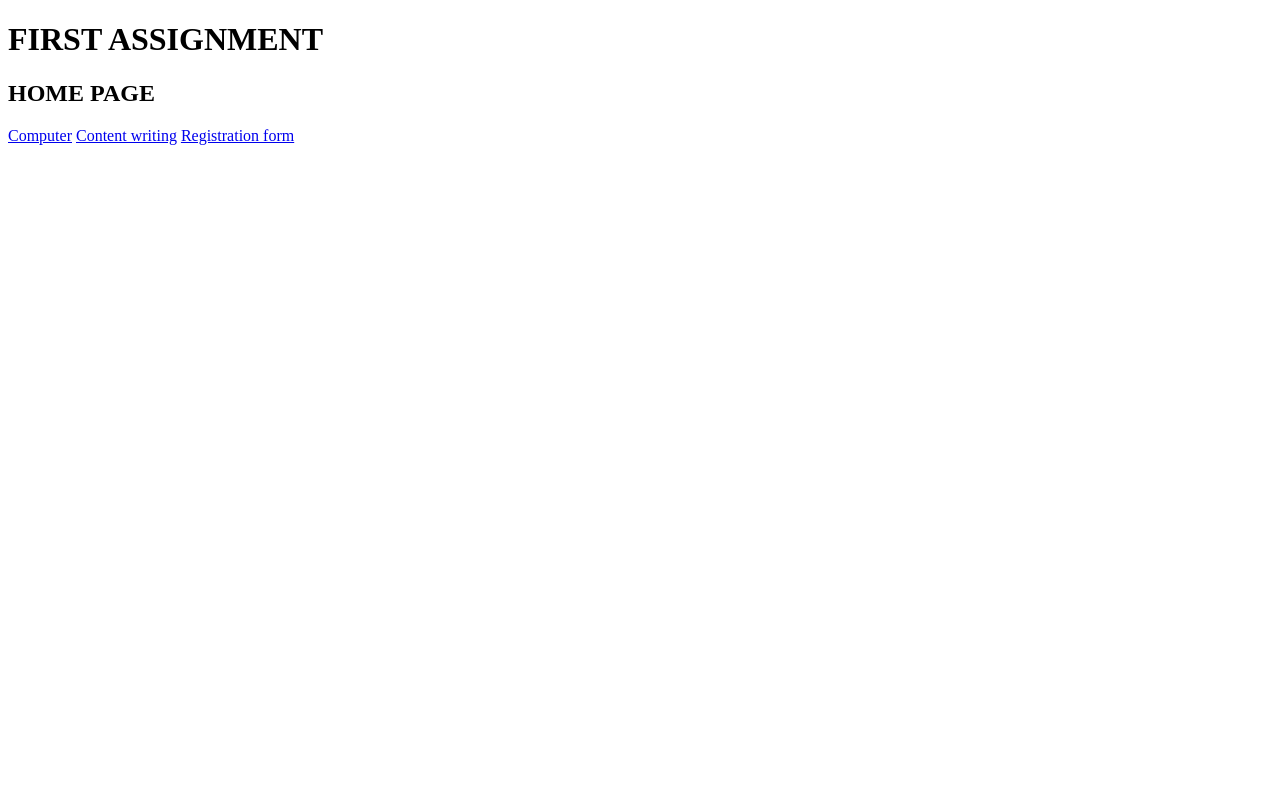
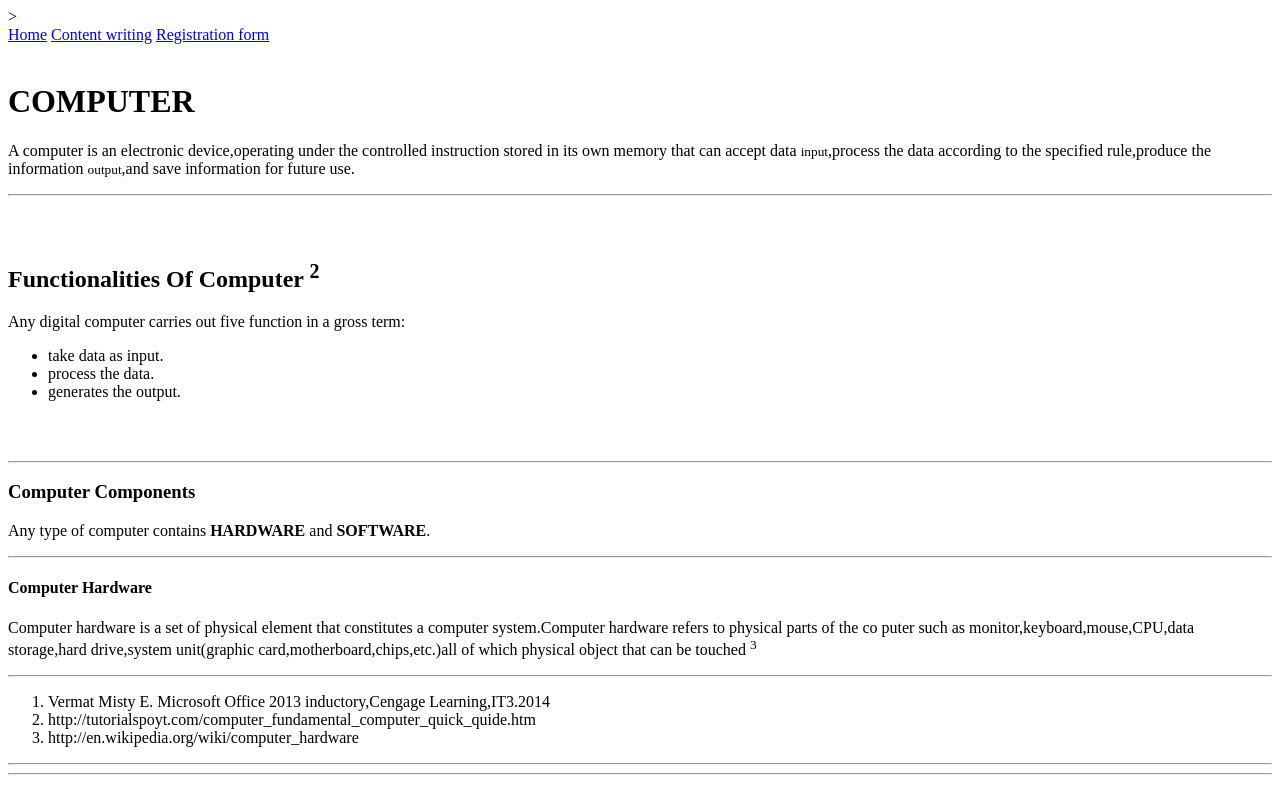
Before and after one commit to MohammadWasi12345/My-html-project-, a plain HTML site: page index.html in a window 1280 px wide. Drawn offline with Linux system fonts and the light colour scheme.

Commit message:
Add files via upload

```diff
--- a/index.html
+++ b/index.html
@@ -3,23 +3,40 @@
 <head>
     <meta charset="UTF-8">
     <meta name="viewport" content="width=device-width, initial-scale=1.0">
-    <title>Home</title>
+    <title>computer</title>
 </head>
 <body>
     <div>
-        <h1>FIRST ASSIGNMENT</h1>
-        <h2>HOME PAGE</h2>
-        <div>
-            <nav>
-                <a href="./computer/index.html">Computer</a>
-                <a href="./content writing/index.html">Content writing</a>
-                <a href="./form/index.html">Registration form</a>
-            </nav>
-        </div>
-
-
-
-
+      <div>
+        > <nav>
+            <a href="../index.html">Home</a>
+            <a href="../content writing/index.html">Content writing</a>
+            <a href="../form/index.html">Registration form</a>
+       </nav>
+      </div><br>
+      <div>
+        <h1>COMPUTER</h1>
+        <p>A computer is an electronic device,operating under the controlled instruction stored in its own memory that can accept data <small>input</small>,process the data according to the specified rule,produce the information <small>output</small>,and save information for future use.</p><hr>
+           <br><br>
+           <h2>Functionalities Of Computer <sup>2</sup></h2>
+           <p>Any digital computer carries out five function in a gross term:</p>
+           <ul>
+            <li>take data as input.</li>
+            <li>process the data.</li>
+            <li>generates the output.</li>
+           </ul><br><br>
+           <hr>
+           <h3>Computer Components</h3>
+           <p>Any type of computer contains <b>HARDWARE</b> and <b>SOFTWARE</b>.</p><hr>
+           <h4>Computer Hardware</h4>
+           <p>Computer hardware is a set of physical element that constitutes a computer system.Computer hardware refers to physical parts of the co puter such as monitor,keyboard,mouse,CPU,data storage,hard drive,system unit(graphic card,motherboard,chips,etc.)all of which physical object that can be touched <sup>3</sup></p>
+           <hr>
+           <ol>
+            <li>Vermat Misty E. Microsoft Office 2013 inductory,Cengage Learning,IT3.2014</li>
+            <li>http://tutorialspoyt.com/computer_fundamental_computer_quick_quide.htm</li>
+            <li>http://en.wikipedia.org/wiki/computer_hardware</li>
+           </ol><hr><hr>
+      </div>
 
 
 
@@ -29,7 +46,5 @@
 
 
     </div>
-
-
 </body>
 </html>
```
